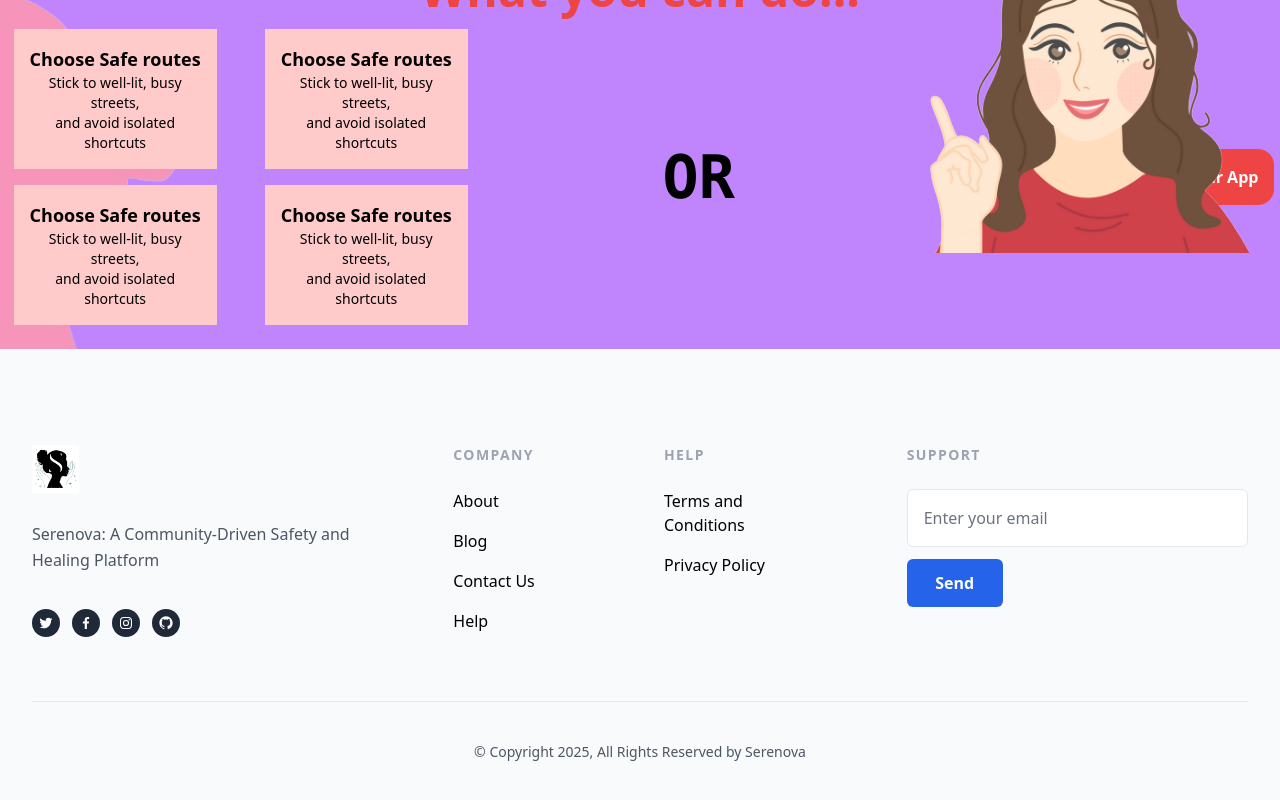
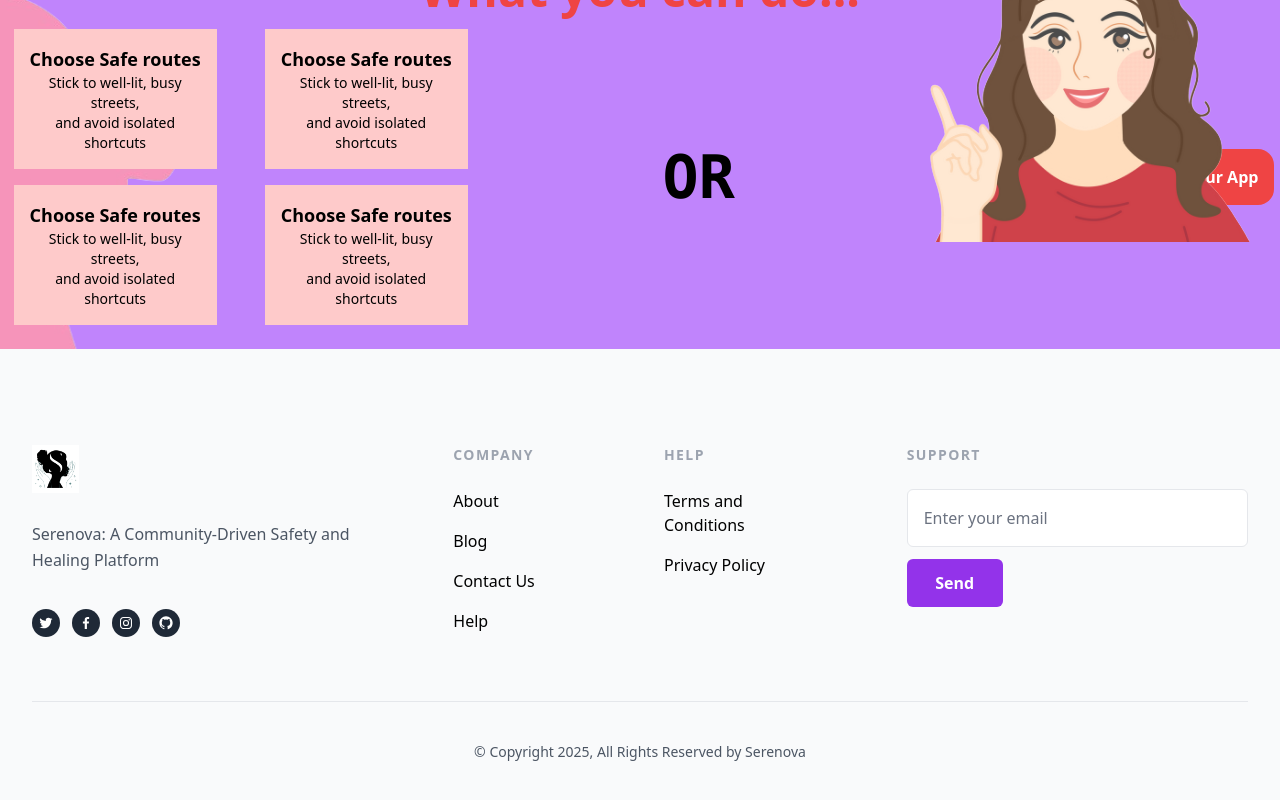
Before and after one commit to Aryan030204/Serenova-Empowering-Women--Protecting-Futures, a React (Vite) app in the folder client/: page / in a window 1280 px wide. Shown: the part 1179-1979 px from the top of the page. Built offline with nearby package versions, Linux system fonts and the light colour scheme; no server answers; a web font is replaced by a local one.

Commit message:
feat: enhance button styles and add transition effects in Footer, Header, HeroBanner, and WhatToDo components

```diff
--- a/client/src/components/Footer.jsx
+++ b/client/src/components/Footer.jsx
@@ -148,7 +148,7 @@ const Footer = () => {
 
                 <button
                   type="submit"
-                  className="inline-flex items-center justify-center px-3 py-3 mt-3 w-[6rem] font-semibold text-white transition-all duration-200 bg-blue-600 rounded-md hover:bg-blue-700 focus:bg-blue-700"
+                  className="inline-flex items-center justify-center px-3 py-3 mt-3 w-[6rem] font-semibold text-white transition-all duration-200 bg-purple-600 rounded-md hover:bg-purple-700 focus:bg-purple-700"
                 >
                   Send
                 </button>
--- a/client/src/components/Header.jsx
+++ b/client/src/components/Header.jsx
@@ -42,7 +42,7 @@ const Header = () => {
           <li key={link.path} className="list-none">
             <Link
               to={link.path}
-              className="text-lg font-bold hover:text-purple-600"
+              className="text-lg font-bold transition-all ease-in-out duration-300 hover:text-purple-600"
             >
               {link.label}
             </Link>
--- a/client/src/components/HeroBanner.jsx
+++ b/client/src/components/HeroBanner.jsx
@@ -49,7 +49,7 @@ const HeroBanner = () => {
             to feel secure!
           </p>
         </div>
-        <div className="w-fit bg-white font-semibold p-2 shadow-lg relative lg:left-[2.5rem] top-3 border-none rounded-3xl cursor-pointer md:left-[1.8rem] hover:text-white hover:bg-black">
+        <div className="w-fit bg-white font-semibold p-2 shadow-lg relative lg:left-[2.5rem] top-3 border-none rounded-3xl cursor-pointer md:left-[1.8rem] transition-all ease-in-out duration-300 hover:text-white hover:bg-black">
           <Link to="/login" className="md:text-sm">
             <button>JOIN NOW</button>
           </Link>
--- a/client/src/components/WhatToDo.jsx
+++ b/client/src/components/WhatToDo.jsx
@@ -61,7 +61,7 @@ const WhatToDo = () => {
             <img
               src={guide2}
               alt="guide2"
-              className="md:hidden lg:block absolute lg:right-[1rem] lg:bottom-[-39.5rem]"
+              className="md:hidden lg:block absolute lg:right-[1rem] lg:bottom-[-38.8rem]"
             />
           </div>
         </div>
```
